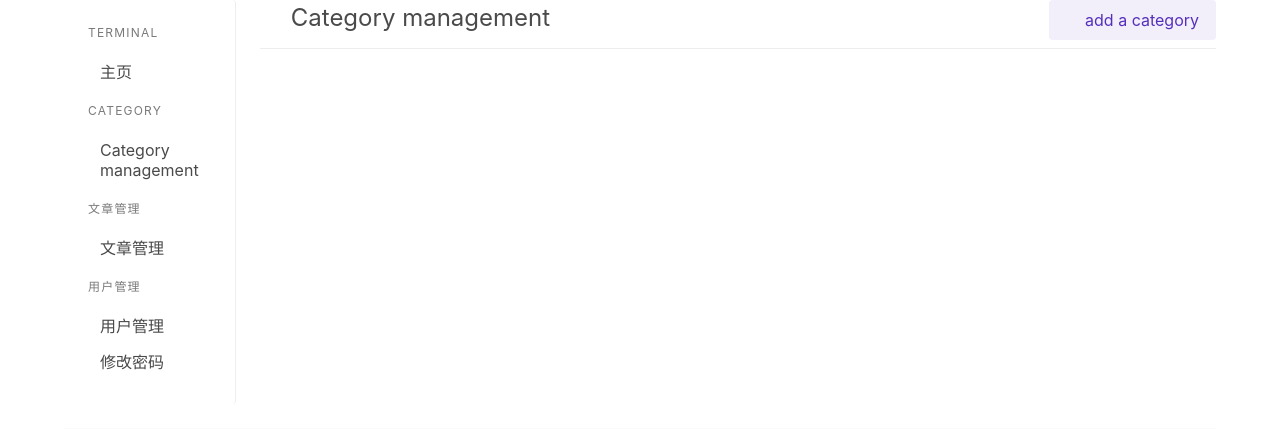
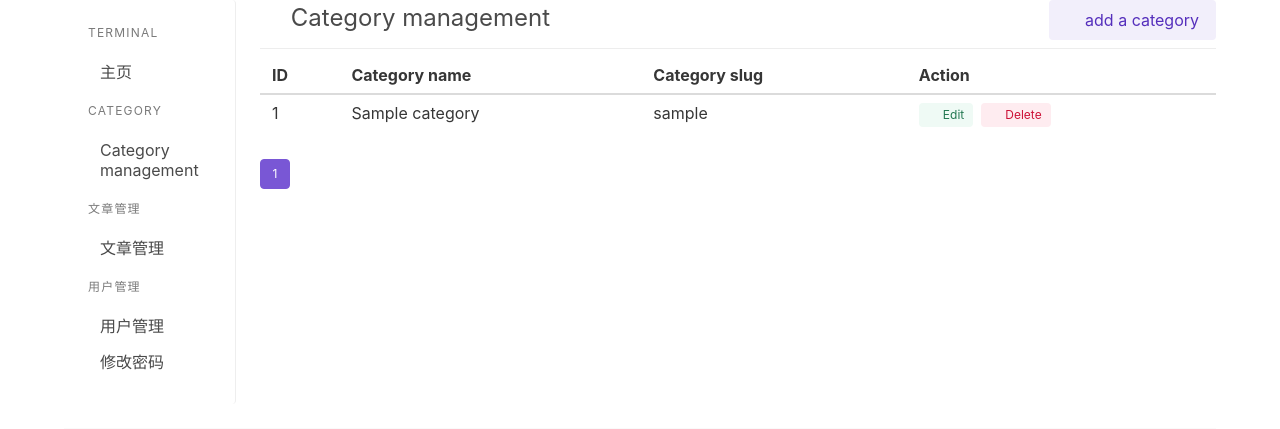
Before and after one commit to dreamlight7274/Flask_game, a Flask app: page /admin/category in a window 1280 px wide. Shown: the part 52-481 px from the top of the page. Run offline with Flask 3, Linux system fonts and the light colour scheme; the visitor is signed in with stand-in values (Sample User, id 1); tables that the repository leaves empty hold one stand-in row (values such as "Sample post").

Commit message:
category design
category CRUD

```diff
--- a/modules/admin/templates/admin/category.html
+++ b/modules/admin/templates/admin/category.html
@@ -12,7 +12,7 @@
         </div>
     {% block button %}
         <div class="is-pulled-right">
-            <a href="" class="button is-primary is-light">
+            <a href="{{ url_for('admin.add_new_category') }}" class="button is-primary is-light">
                 <span class="icon"><i class="mdi mdi-plus-thick"></i></span>
                 <span>add a category</span>
             </a>
@@ -35,7 +35,73 @@
 
     </div>
     {% block table_content %}
+<div class="table-container">
+    <table class="table is-fullwidth is-hoverable is-striped">
+        <thead>
+            <tr>
+              <th>ID</th>
+              <th>Category name</th>
+              <th>Category slug</th>
+              <th>Action</th>
+            </tr>
+        </thead>
+        <tbody>
 
+            {% for category in categories %}
+            <tr>
+                <td>{{ category.category_id }}</td>
+                <td>{{ category.category_name }}</td>
+                <td>{{ category.category_slug }}</td>
+
+                <td>
+                    <div class="tags">
+                        <a href="{{ url_for('admin.edit_category', cat_id=category.category_id) }}" class="tag is-success is-light">
+                            <span class="icon">
+                                <i class="mdi mdi-square-edit-outline"></i>
+                            </span>
+                            Edit
+                        </a>
+                        <a href="{{ url_for('admin.delete_category', cat_id = category.category_id) }}" class="tag is-danger is-light">
+                            <span class="icon">
+                                <i class="mdi mdi-trash-can-outline"></i>
+                            </span>
+                            Delete
+                        </a>
+                    </div>
+                </td>
+            </tr>
+            {% endfor %}
+        </tbody>
+    </table>
+</div>
+
+<nav class="pagination is-small" role="navigation" aria-label="pagination">
+    {% if pagination.has_prev %}
+    <a href="{{ url_for('admin.category_manage_page') }}?page={{ pagination.prev_num }}" class="pagination-previous" title="This is the first page">Previous</a>
+    {% endif %}
+    {% if pagination.has_next %}
+    <a href="{{ url_for('admin.category_manage_page') }}?page={{ pagination.next_num }}" class="pagination-next">Next page</a>
+    {% endif %}
+
+    <ul class="pagination-list">
+        {% for page in pagination.iter_pages() %}
+            {% if page %}
+                {% if page != pagination.page %}
+                <li>
+                    <a href="{{ url_for('admin.category_manage_page') }}?page={{ page }}" class="pagination-link" aria-label="Page 1" aria-current="page">{{ page }}</a>
+                </li>
+                {% else %}
+                <li>
+                    <a class="pagination-link is-current" aria-label="Page 1" aria-current="page">{{ page }}</a>
+                </li>
+                {% endif %}
+            {% else %}
+                <span class=pagination-ellipsis>&hellip;</span>
+            {% endif %}
+        {% endfor %}
+
+    </ul>
+</nav>
     {% endblock table_content %}
 
 {% endblock res_list %}
--- a/modules/admin/templates/admin/index.html
+++ b/modules/admin/templates/admin/index.html
@@ -24,7 +24,7 @@
                         CATEGORY
                     </p>
                     <ul class="menu-list">
-                        <li><a href="">Category management</a></li>
+                        <li><a href="{{ url_for('admin.category_manage_page') }}">Category management</a></li>
                     </ul>
                     <p class="menu-label">
                         文章管理
--- a/modules/admin/views.py
+++ b/modules/admin/views.py
@@ -1,6 +1,8 @@
-from flask import Blueprint, render_template, request
+from flask import Blueprint, render_template, request, flash, redirect, url_for
 from ..auth.views.auth import login_request_update
 from ..forum.models import Category
+from ..admin.forms import Category_form
+from Project_public import db
 
 path_admin = Blueprint('admin', __name__, url_prefix='/admin',
                        static_folder='static', template_folder='templates')
@@ -16,6 +18,42 @@ def category_manage_page():
     page = request.args.get('page', 1, type=int)
     # categories = Category.query.order_by(Category.category_id).all()
 
-    categories = Category.query.order_by(Category.category_id).paginate(page=page, per_page=50, error_out=False)
-    print(categories)
-    return render_template('admin/category.html')
+    pagination = Category.query.order_by(Category.category_id).paginate(page=page, per_page=2, error_out=False)
+    categories_show = pagination.items
+    return render_template('admin/category.html', categories=categories_show, pagination=pagination)
+
+@path_admin.route('/category/add', methods=['GET','POST'])
+@login_request_update
+def add_new_category():
+    form_using = Category_form()
+    if form_using.validate_on_submit():
+        new_category = Category(category_name=form_using.name.data, category_slug=form_using.slug.data)
+        db.session.add(new_category)
+        db.session.commit()
+        flash(f'{form_using.name.data} has been added to the database')
+        return redirect(url_for('admin.category_manage_page'))
+    return render_template('admin/add_or_edit_category.html', form=form_using)
+
+@path_admin.route('/category/edit/<int:cat_id>', methods=['GET','POST'])
+@login_request_update
+def edit_category(cat_id):
+    category_using = Category.query.get(cat_id)
+    form_using = Category_form(name=category_using.category_name, slug=category_using.category_slug)
+    if form_using.validate_on_submit():
+        category_using.category_name = form_using.name.data
+        category_using.category_slug = form_using.slug.data
+        db.session.add(category_using)
+        db.session.commit()
+        flash(f'Category {form_using.name.data} has been changed')
+        return redirect(url_for('admin.category_manage_page'))
+    return render_template('admin/add_or_edit_category.html', form=form_using)
+
+@path_admin.route('/category/delete/<int:cat_id>', methods=['GET','POST'])
+@login_request_update
+def delete_category(cat_id):
+    category_using = Category.query.get(cat_id)
+    if category_using:
+        db.session.delete(category_using)
+        db.session.commit()
+        flash(f'Category {category_using.category_name} has been deleted')
+        return redirect(url_for('admin.category_manage_page'))
```
Also changed, not shown: modules/admin/forms.py (+12 -0 lines), modules/admin/templates/admin/add_or_edit_category.html (added, +33 -0 lines).
